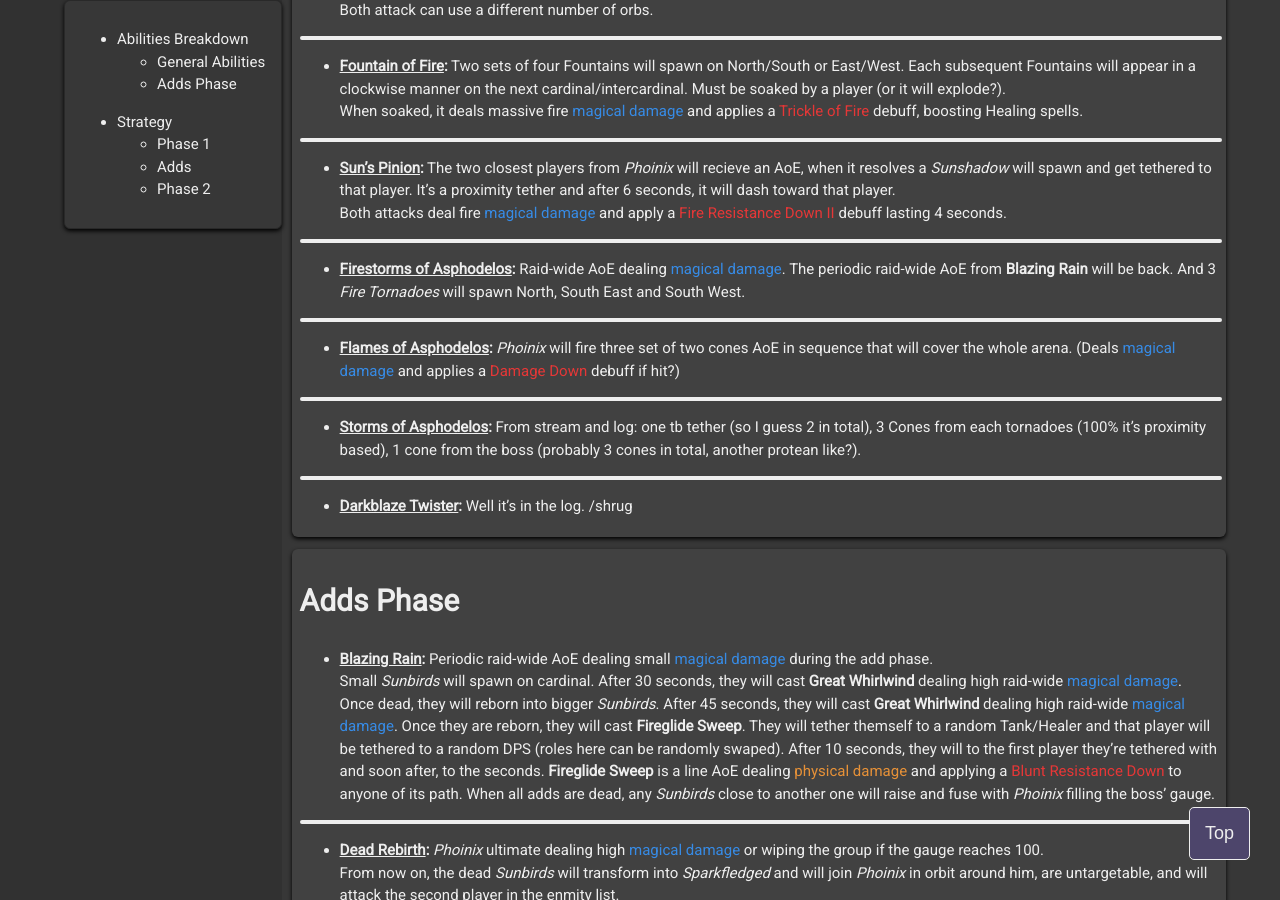
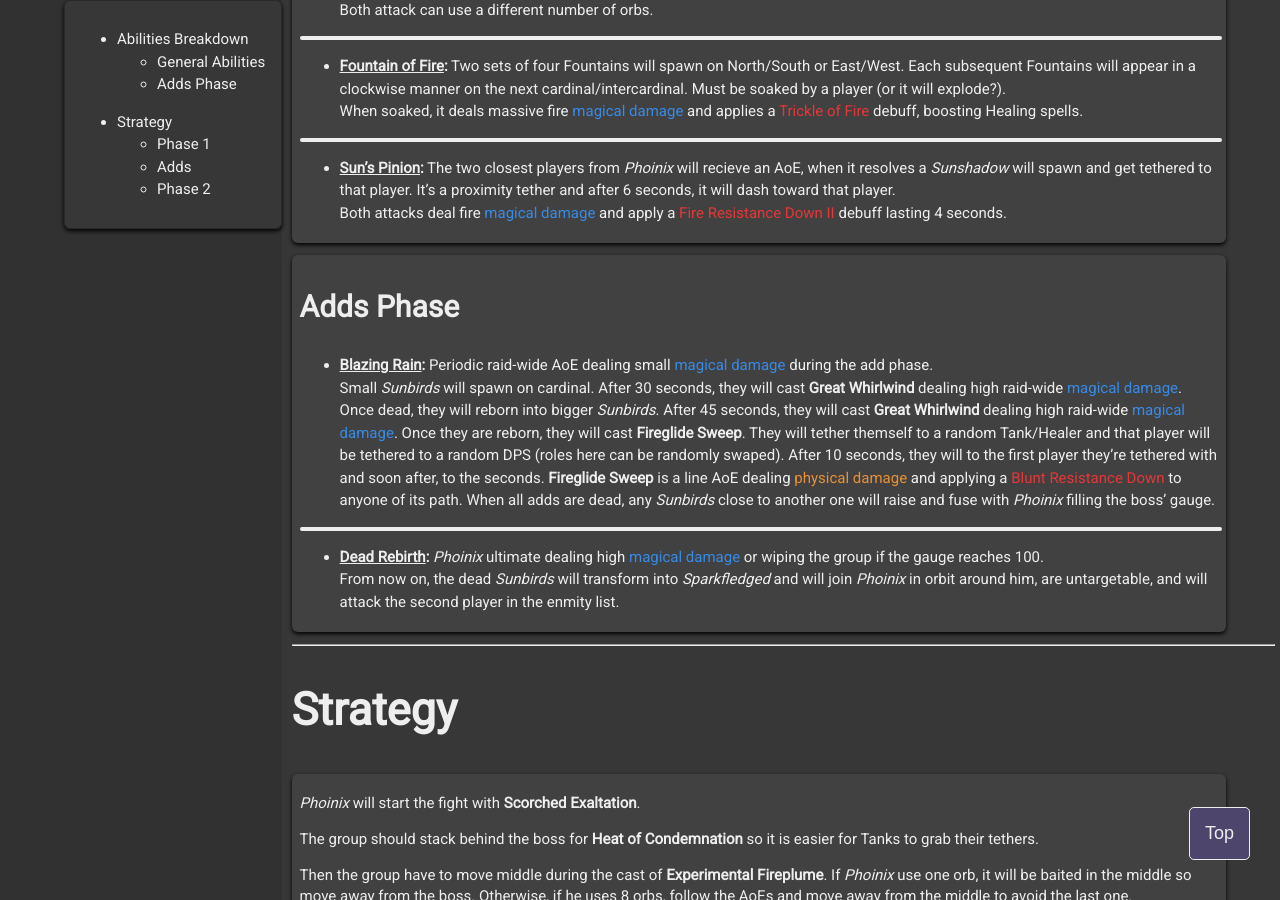
Before and after one commit to VacCrow/vaccrow.github.io, a Jekyll site: the page built from guides/savages/pandaemonium/P3S.md, in a window 1280 px wide and 900 px high, scrolled down 2003 px. Built offline with Jekyll 4.4.1, drawn with Linux system fonts in a browser that asks for light colours.

Commit message:
Update P3S.md

```diff
--- a/guides/savages/pandaemonium/P3S.md
+++ b/guides/savages/pandaemonium/P3S.md
@@ -105,25 +105,6 @@ ___
 The two closest players from *Phoinix* will recieve an AoE, when it resolves a *Sunshadow* will spawn and get tethered to that player. It's a proximity tether and after 6 seconds, it will dash toward that player.
 Both attacks deal fire <span class="magic">magical damage</span> and apply a <span class="debuff">Fire Resistance Down II</span> debuff lasting 4 seconds.
 
-___
-
-+ **<ins>Firestorms of Asphodelos</ins>:**
-Raid-wide AoE dealing <span class="magic">magical damage</span>. The periodic raid-wide AoE from **Blazing Rain** will be back. And 3 *Fire Tornadoes* will spawn North, South East and South West.
-
-___
-
-+ **<ins>Flames of Asphodelos</ins>:**
-*Phoinix* will fire three set of two cones AoE in sequence that will cover the whole arena. (Deals <span class="magic">magical damage</span> and applies a <span class="debuff">Damage Down</span> debuff if hit?)
-
-___
-
-+ **<ins>Storms of Asphodelos</ins>:**
-From stream and log: one tb tether (so I guess 2 in total), 3 Cones from each tornadoes (100% it's proximity based), 1 cone from the boss (probably 3 cones in total, another protean like?).
-
-___
-
-+ **<ins>Darkblaze Twister</ins>:**
-Well it's in the log. /shrug
 
 </div>
 
```
